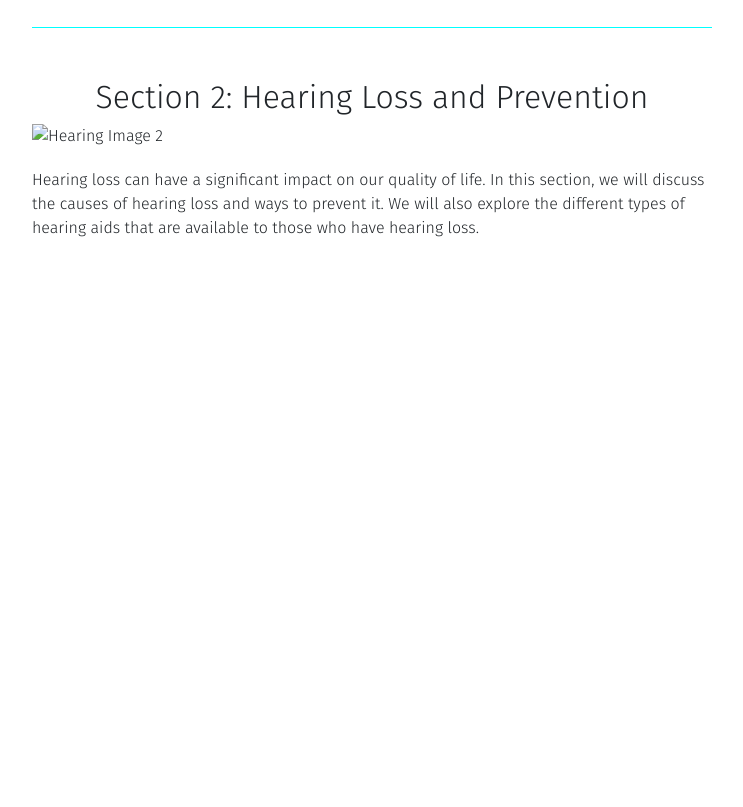
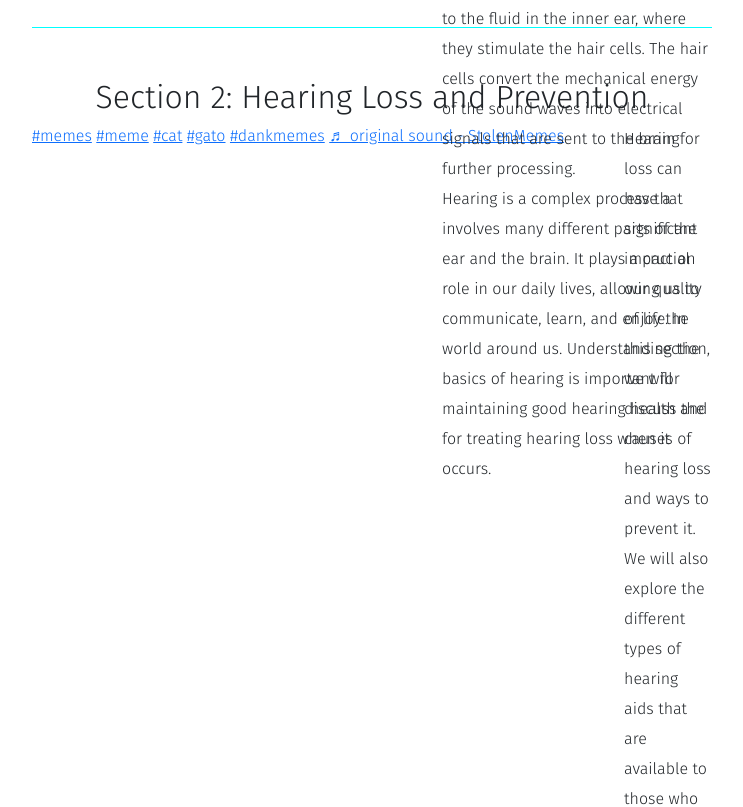
Before and after one commit to ctrangel/Human_Body_Class, a plain HTML site: page directory/presentation.html in a window 1280 px wide. Shown: the part 1240-2047 px from the top of the page, without its empty margins (268-1011 px from the left). Drawn offline with nearby package versions, Linux system fonts and the light colour scheme; a script that the page names is missing; a web font is replaced by a local one.

Commit message:
Presenting

```diff
--- a/css/styles2.css
+++ b/css/styles2.css
@@ -19,11 +19,10 @@
   width: 100%;
   z-index: 9999;
   border-bottom: solid 1px cyan;
-
 }
 
 .nav-link {
-    color: cyan!important;
+  color: cyan !important;
 }
 
 #header {
@@ -89,13 +88,11 @@
   background-color: #ffffff;
 }
 
-  .header  {
+.header {
   background-color: #ffffff;
   color: #bef5ff;
   padding: 20px;
   text-align: center;
-
-
 }
 
 .header h1 {
@@ -108,8 +105,6 @@
   margin-bottom: 50px;
   height: 1000px;
   border-bottom: solid 1px cyan;
-
-
 }
 
 .section h2 {
@@ -118,9 +113,26 @@
 }
 
 .section img {
-      display: block;
-      margin: 0 auto 20px;
+  float: left;
+  margin-right: 60px;
+
   max-width: 100%;
+}
+
+.section blockquote {
+  float: left;
+  margin-right: 60px;
+
+  max-width: 100%;
+}
+.section p {
+  display: flex;
+  flex-wrap: wrap;
+  justify-content: space-between;
+  align-items: center;
+  margin: 0 auto;
+  max-width: 100%;
+  line-height: 30px;
 }
 
 .footer {
--- a/directory/presentation.html
+++ b/directory/presentation.html
@@ -22,7 +22,7 @@
   <script src="../scripts/script.js"></script>
   <nav class="navbar">
     <div class="container-fluid">
-      <a class="navbar-brand" href="index.html">Human Body Class</a>
+      <a class="navbar-brand" href="index.html">Presentation</a>
       <button class="navbar-toggler" type="button" data-bs-toggle="offcanvas" data-bs-target="#offcanvasNavbar"
         aria-controls="offcanvasNavbar">
         <span class="navbar-toggler-icon"></span>
@@ -63,15 +63,46 @@
 
     <div class="section">
       <h2>Introduction to Hearing</h2>
-      <img src="hearing1.jpg" alt="Hearing Image 1">
+      <img src="/media/hearing1.jpg" alt="Hearing Image 1">
       <p>Hearing is one of the most important senses that we possess. It allows us to communicate, enjoy music and other
-        sounds, and be aware of our surroundings. In this section, we will explore the basics of hearing, including the
-        parts of the ear and how sound travels through them.</p>
+        sounds, and be aware of our surroundings. Our ears are complex organs that enable us to detect, process and
+        interpret sounds, and send signals to our brains for further processing.<br>
+
+        The ear is divided into three parts: the outer ear, the middle ear, and the inner ear. The outer ear consists of
+        the visible part of the ear and the ear canal. It collects sound waves and directs them to the middle ear. The
+        middle ear contains the eardrum and three tiny bones, which amplify and transmit the sound vibrations to the
+        inner ear. The inner ear contains the cochlea, a fluid-filled structure lined with tiny hair cells that convert
+        the sound vibrations into electrical signals that are sent to the brain through the auditory nerve.<br>
+
+        Sound waves are a type of mechanical energy that travels through the air. When they reach the ear, they cause
+        the eardrum to vibrate, which in turn causes the tiny bones in the middle ear to vibrate. The vibrations are
+        then transmitted to the fluid in the inner ear, where they stimulate the hair cells. The hair cells convert the
+        mechanical energy of the sound waves into electrical signals that are sent to the brain for further
+        processing.<br>
+
+        Hearing is a complex process that involves many different parts of the ear and the brain. It plays a crucial
+        role in our daily lives, allowing us to communicate, learn, and enjoy the world around us. Understanding the
+        basics of hearing is important for maintaining good hearing health and for treating hearing loss when it occurs.
+      </p>
     </div>
 
     <div class="section">
       <h2>Section 2: Hearing Loss and Prevention</h2>
-      <img src="hearing2.jpg" alt="Hearing Image 2">
+      <!-- make it so you can close it after and a normal pic pops up -->
+      <blockquote class="tiktok-embed" cite="https://www.tiktok.com/@stolenmemes_v1/video/7185392622834568494"
+        data-video-id="7185392622834568494" style="max-width: 605px;min-width: 325px;">
+        <section> <a target="_blank" title="@stolenmemes_v1"
+            href="https://www.tiktok.com/@stolenmemes_v1?refer=embed"></a> <a title="memes" target="_blank"
+            href="https://www.tiktok.com/tag/memes?refer=embed">#memes</a> <a title="meme" target="_blank"
+            href="https://www.tiktok.com/tag/meme?refer=embed">#meme</a> <a title="cat" target="_blank"
+            href="https://www.tiktok.com/tag/cat?refer=embed">#cat</a> <a title="gato" target="_blank"
+            href="https://www.tiktok.com/tag/gato?refer=embed">#gato</a> <a title="dankmemes" target="_blank"
+            href="https://www.tiktok.com/tag/dankmemes?refer=embed">#dankmemes</a> <a target="_blank"
+            title="♬ original sound - StolenMemes"
+            href="https://www.tiktok.com/music/original-sound-7185392661849754410?refer=embed">♬ original sound -
+            StolenMemes</a> </section>
+      </blockquote>
+      <script async src="https://www.tiktok.com/embed.js"></script>
       <p>Hearing loss can have a significant impact on our quality of life. In this section, we will discuss the causes
         of hearing loss and ways to prevent it. We will also explore the different types of hearing aids that are
         available to those who have hearing loss.</p>
@@ -102,7 +133,7 @@
     </div>
 
     <div class="footer">
-      <p>Copyright © 2023</p>
+      <p>Christian Rangel</p>
     </div>
   </div>
 
```
Also changed, not shown: media/hearing1.jpg (added). Lines whose indentation alone changed are shown as unchanged.
